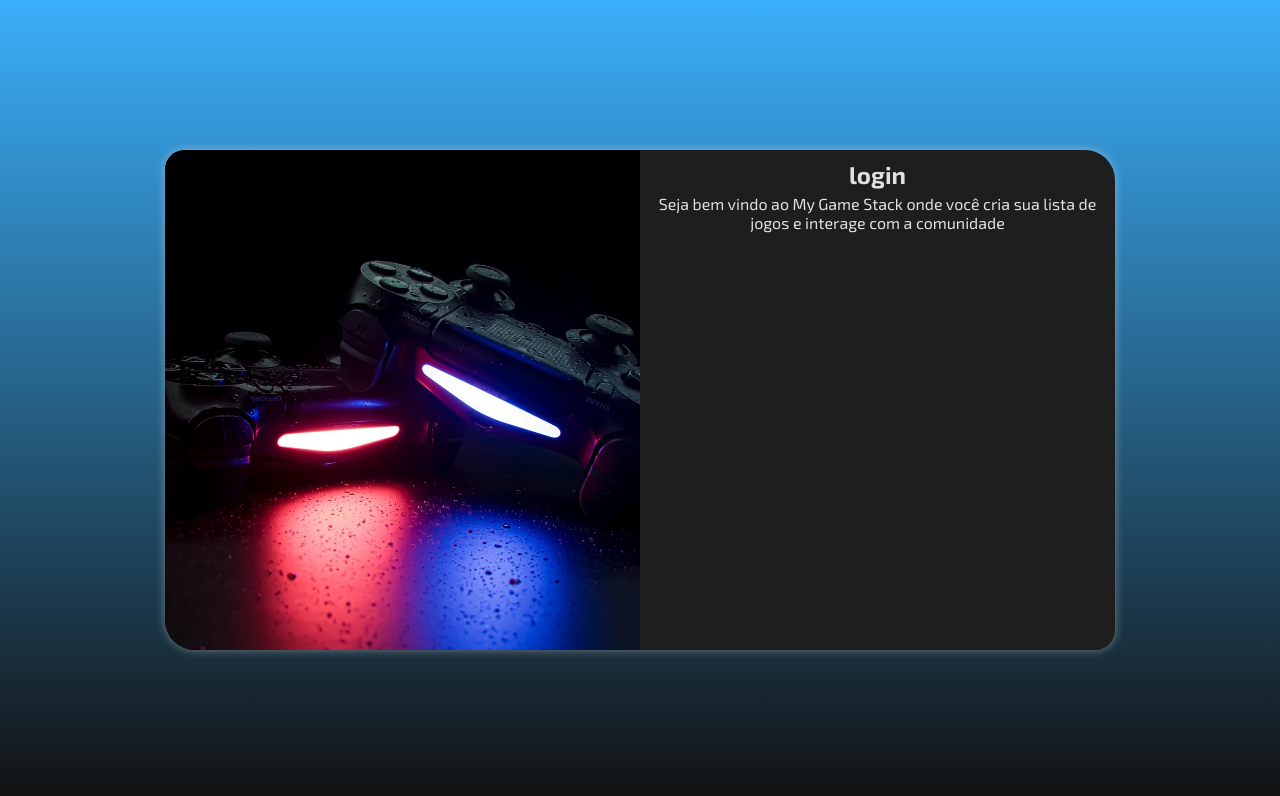
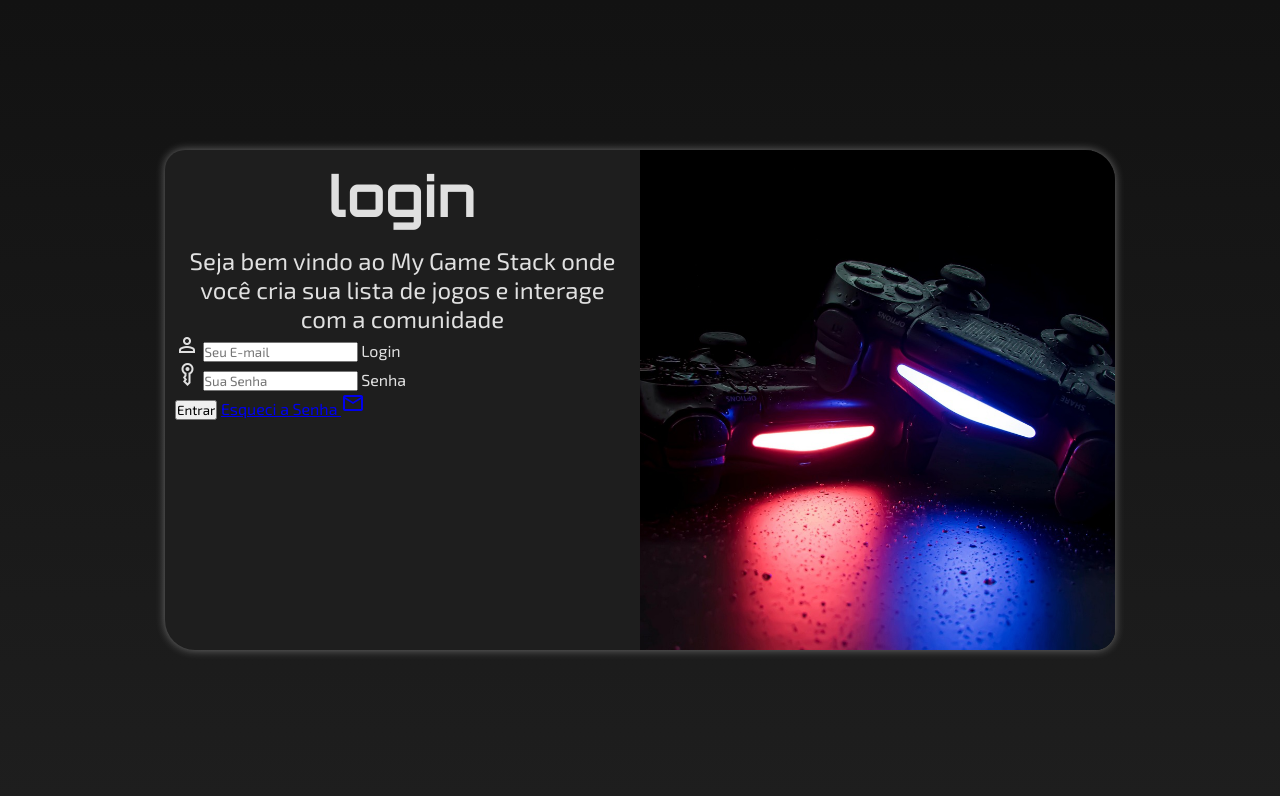
Before and after one commit to edukaze/Projeto-login, a plain HTML site: page index.html in a window 1280 px wide. Drawn offline with nearby package versions, Linux system fonts and the light colour scheme.

Commit message:
adicionando formulário

```diff
--- a/estilos/media-query.css
+++ b/estilos/media-query.css
@@ -24,40 +24,59 @@ Grandes telas: acima de 1200px
  @media screen and (min-width:768px) and (max-width: 992px) {
 
     body{
-        background-image: linear-gradient(to bottom,  var(--color-primaria), var(--color-fundo) );
+        background-image: linear-gradient(to bottom,  var(--color-fundo), var(--color-fundo-secundario) );
     }
     section#login{
-        width: 80vw;
+        width: 90vw;
 
     }
     section#login div#imagem{
         float: left;
-        width: 40%;
+        width: 50%;
         height: 100%;
+        background: var(--color-fundo) url(../imagens/fundo-gamer-pq.png) no-repeat;
+        background-size:cover;
+        background-position: center bottom;
 
     }
     section#login div#formulario{
         float: right;
-        width: 60%;
+        width: 50%;
+    }
+    div#formulario >  h1{
+        font-size: 2.5em;
+        margin-bottom: 10px;
+    }
+    div#formulario >  p{
+        font-size: 1.3em;
+        text-align: center;
     }
  }
 
  @media screen and (min-width: 992px) {
     body{
-        background-image: linear-gradient(to bottom,  var(--color-primaria), var(--color-fundo) );
+        background-image: linear-gradient(to bottom,  var(--color-fundo), var(--color-fundo-secundario) );
     }
     section#login{
         width: 950px;
 
     }
     section#login div#imagem{
-        float: left;
+        float: right;
         width: 50%;
         height: 100%;
 
     }
     section#login div#formulario{
-        float: right;
+        float: left;
         width: 50%;
     }
+    div#formulario >  h1{
+        font-size: 3.5em;
+        margin-bottom: 10px;
+    }
+    div#formulario >  p{
+        font-size: 1.5em;
+        text-align: center;
+    }
  }
--- a/estilos/style.css
+++ b/estilos/style.css
@@ -70,11 +70,15 @@ section#login >div#imagem{
 }
 
 section#login div#formulario {
-    font-family: var(--font-titulo);
     display: block;
-    text-align: center;
     padding: 10px;
 }
 section#login div#formulario > h1{
     padding-bottom: 5px;
+    text-align: center;
+    font-family: var(--font-titulo);
+
 }
+div#formulario > p{
+    font-size: 0.8em;
+}
--- a/index.html
+++ b/index.html
@@ -7,6 +7,8 @@
     <link rel="stylesheet" href="estilos/style.css">
     <link rel="shortcut icon" href="imagens/favicon.ico" type="image/x-icon">
     <link rel="stylesheet" href="estilos/media-query.css">
+    <link href="https://fonts.googleapis.com/css2?family=Material+Symbols+Outlined" rel="stylesheet" />
+
 </head>
 <body>
     <main>
@@ -17,10 +19,21 @@
             <div id="formulario">
                 <h1>login</h1>
                 <p>Seja bem vindo ao My Game Stack onde você cria sua lista de jogos e interage com a comunidade</p>
-                <form action="login.php" method="post">
-
-
-
+                <form action="login.php" method="post" autocomplete="on">
+                    <div class="campo">
+                        <span class="material-symbols-outlined">person</span>
+                         <input type="email" name="login" id="ilogin" placeholder="Seu E-mail" autocomplete="email" required maxlength="30">
+                          <label for="ilogin">Login</label>
+                    </div>
+                    <div class="campo">
+                        <span class="material-symbols-outlined">key_vertical</span>
+                        <input type="password" name="Senha" id="isenha" placeholder="Sua Senha" autocomplete="current-password" required minlength="8" maxlength="25">
+                         <label for="isenha">Senha</label>
+                    </div>
+                    <input type="submit" value="Entrar">
+                    <a href="esqueci.html">
+                        Esqueci a Senha <span class="material-symbols-outlined"> mail</span>
+                    </a>
                 </form>
             </div>
         </section>
```
Also changed, not shown: imagens/fundo-gamer-pq.png (added).
